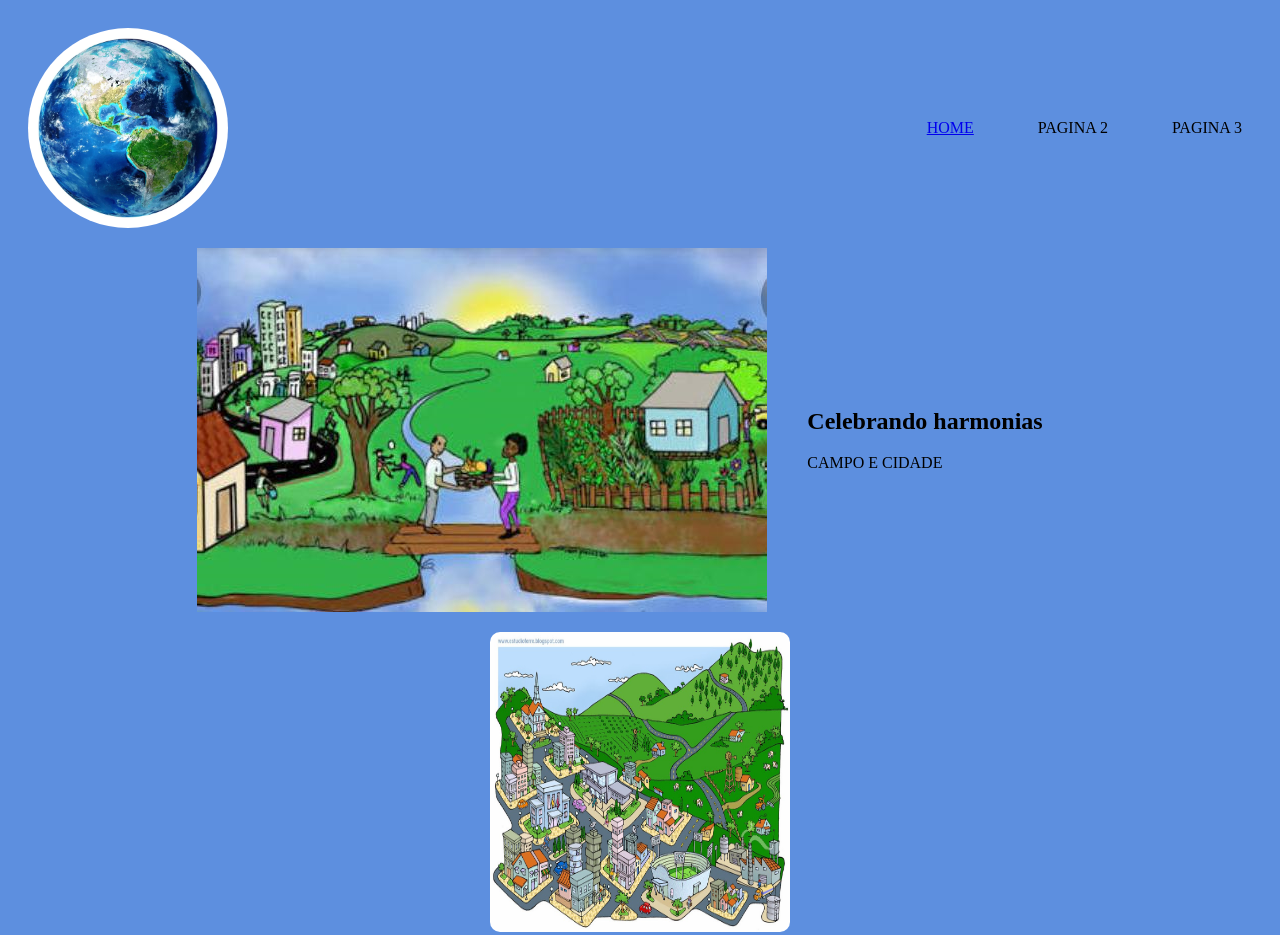
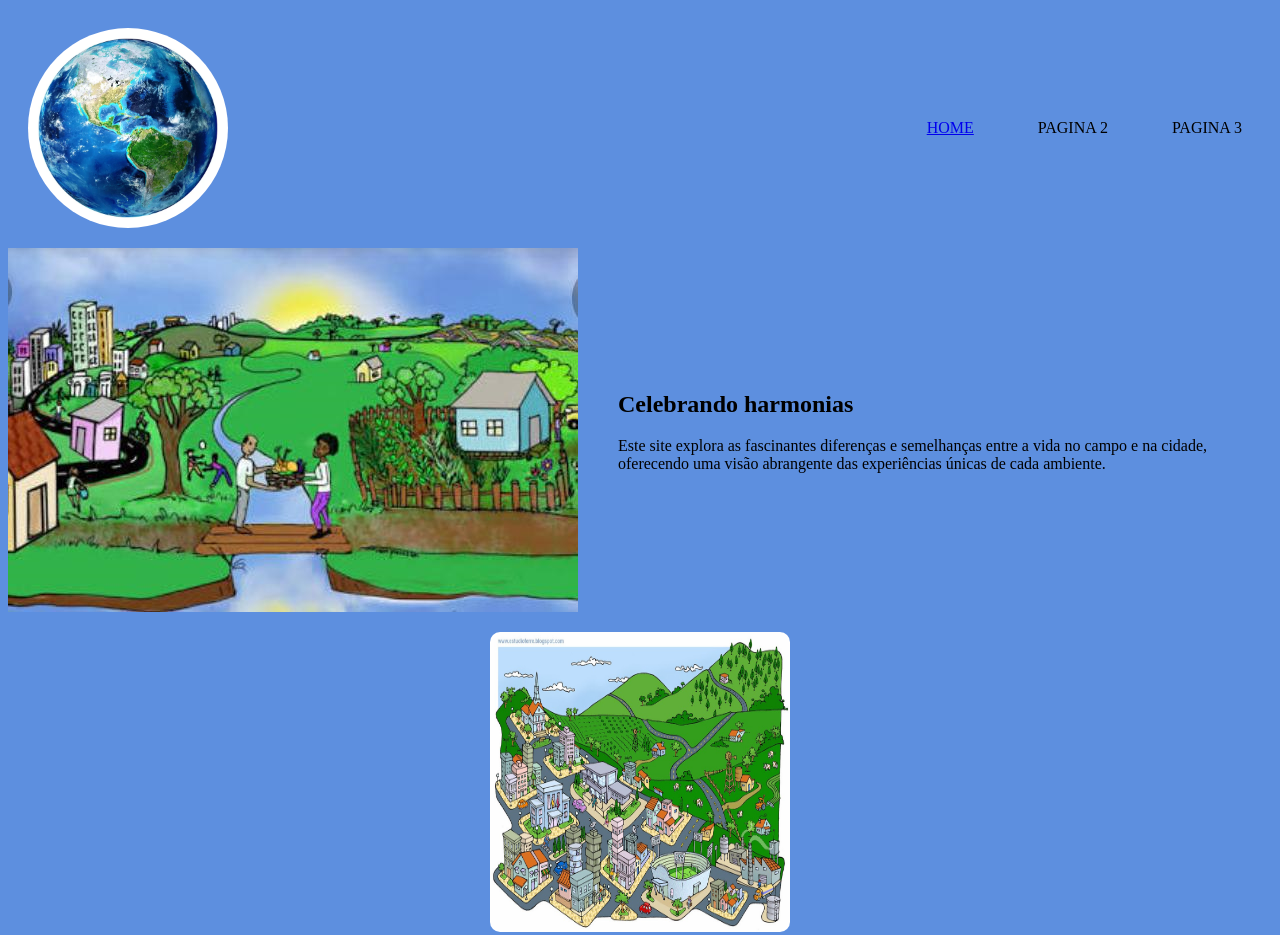
Before and after one commit to ezequiele-ejh/agrinho2025, a plain HTML site: page index.html in a window 1280 px wide. Shown: the top 935 px of the page. Drawn offline with Linux system fonts and the light colour scheme.

Commit message:
alteracoes

```diff
--- a/index.html
+++ b/index.html
@@ -30,7 +30,8 @@ Pagina 3
 <div class="sobre_texto">
 <h2 class="sobre_texto-titulo">Celebrando harmonias </h2>
 <p class="sobre_texto-conteudo">
-</p> CAMPO E CIDADE
+  Este site explora as fascinantes diferenças e semelhanças entre a vida no campo e na cidade, oferecendo uma visão abrangente das experiências únicas de cada ambiente.
+</p>
 
 </div>
 </section>
```
